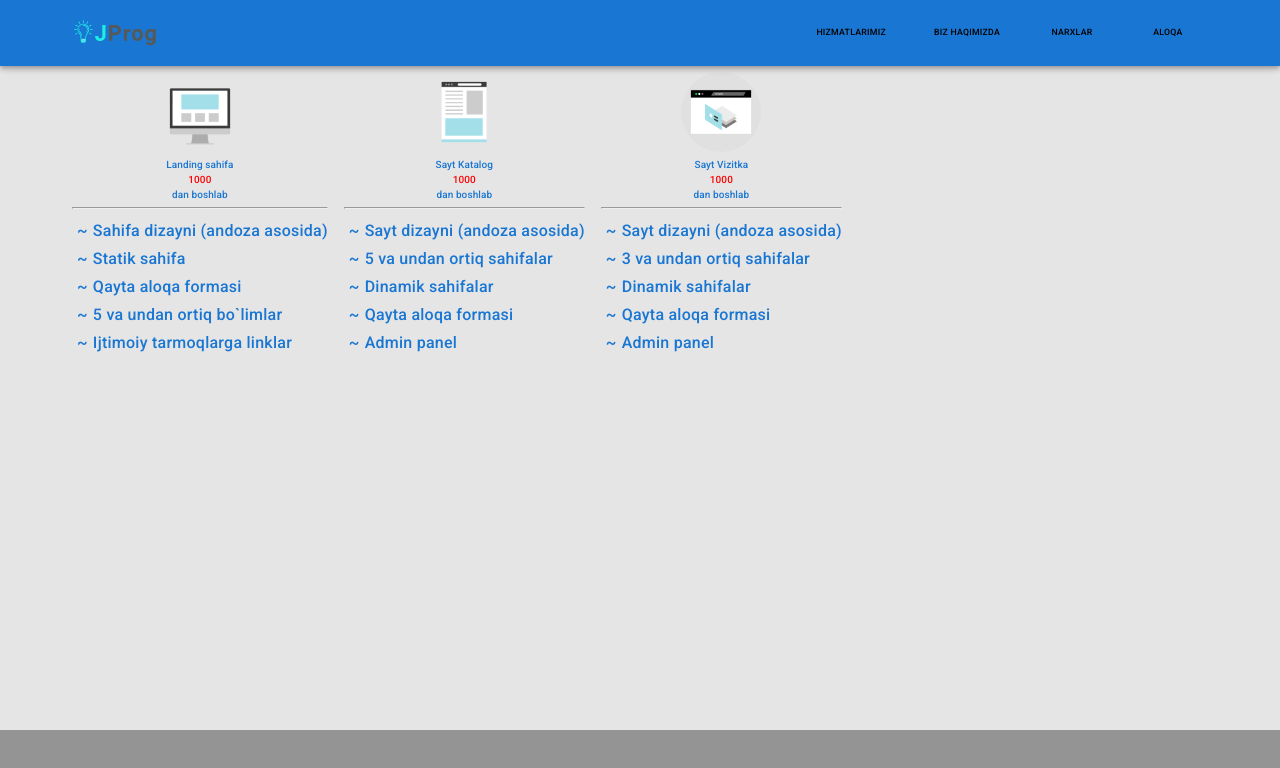
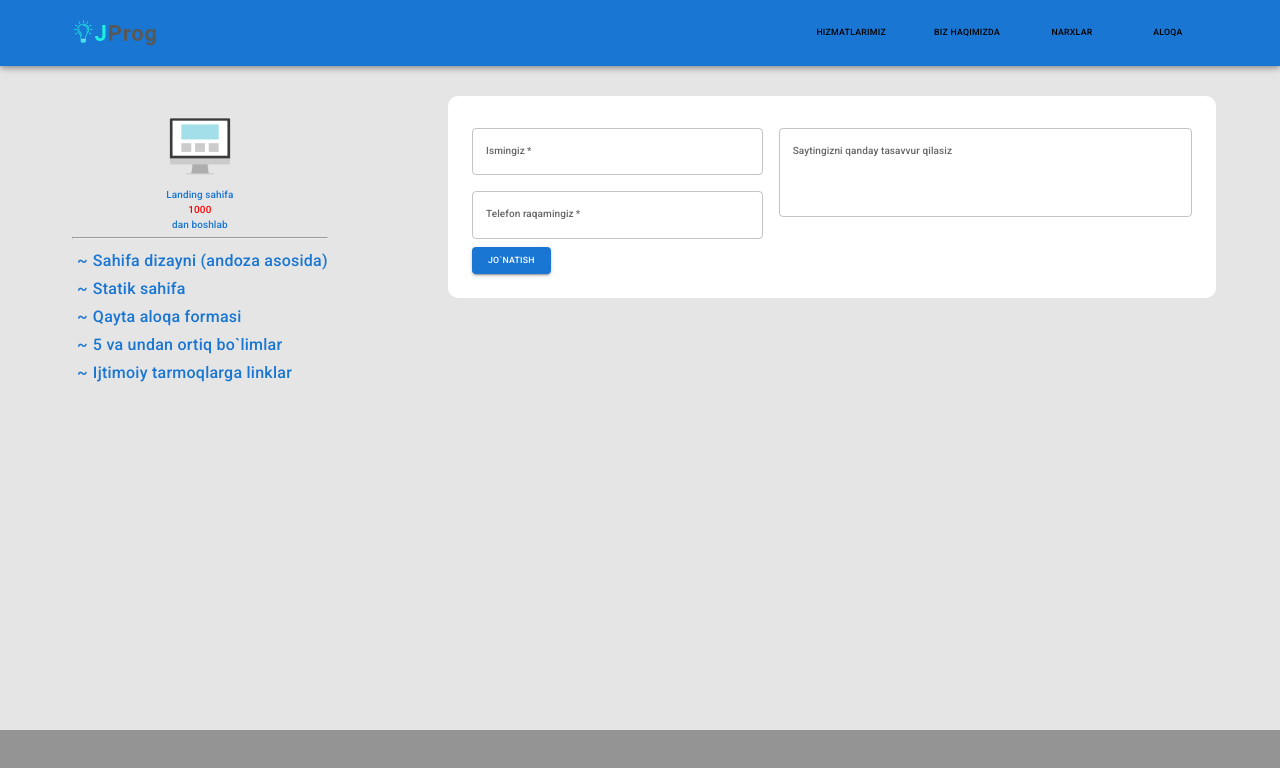
Before and after one commit to JProgDev/jprog_frontend, a Next.js app: page /prices/1 in a window 1280 px wide. Shown: the top 768 px of the page. Built offline with nearby package versions, Linux system fonts and the light colour scheme.

Commit message:
price item page

```diff
--- a/components/common/Avatar/Avatar.jsx
+++ b/components/common/Avatar/Avatar.jsx
@@ -4,6 +4,7 @@ import React from "react";
 import classNames from "./Avatar.module.scss";
 
 export const Avatar = ({ imgUrl, alt }) => {
+  if(!imgUrl) return <></>
   return (
     <Image
       width={80}
--- a/components/common/Price/Price.jsx
+++ b/components/common/Price/Price.jsx
@@ -8,7 +8,7 @@ import classNames from "./Price.module.scss";
 export const Price = ({ imgUrl, id, title, price, features }) => {
   return (
     <Card>
-      <Link href={`/price/${id}`}>
+      <Link href={`/prices/${id}`}>
         <a>
           <div>
             <Avatar imgUrl={imgUrl} alt={title} />
--- a/pages/prices/[id]/index.jsx
+++ b/pages/prices/[id]/index.jsx
@@ -1,9 +1,11 @@
-import { Container } from "@mui/material";
+import { Box, Container, Grid, MenuItem, TextField } from "@mui/material";
 import Head from "next/head";
+
 import { services } from "../../api/service";
 import Price from "../../../components/common/Price";
+import Button from "../../../components/common/Button";
 
-const index = () => {
+const PriceDetails = ({ service }) => {
   return (
     <div>
       <Head>
@@ -14,15 +16,87 @@ const index = () => {
         />
         <link rel="icon" href="/favicon.ico" />
       </Head>
-      <section id="prices">
+      <section id="prices" className="pt-2">
         <Container maxWidth="lg">
-          {services.small.map((service, index) => (
-            <Price key={index} {...service} />
-          ))}
+          <Grid container>
+            <Grid item md={4}>
+              <Price {...service} />
+            </Grid>
+            <Grid item md={8}>
+              <Box
+                component="form"
+                sx={{
+                  backgroundColor: "#ffff",
+                  p: 2,
+                  borderRadius: "1rem",
+                  "& .MuiTextField-root": { my: 1, width: "100%" },
+                  "& .MuiGrid-item": { p: 1 },
+                }}
+                noValidate
+                autoComplete="off"
+              >
+                <Grid container>
+                  <Grid item md={5}>
+                    <TextField required name="name" label="Ismingiz" />
+                    <TextField
+                      required
+                      name="telNumber"
+                      label="Telefon raqamingiz"
+                    />
+                    <Button>Jo`natish</Button>
+                  </Grid>
+                  <Grid item md={7}>
+                    <TextField
+                      id="outlined-multiline-static"
+                      label="Saytingizni qanday tasavvur qilasiz"
+                      multiline
+                      rows={4}
+                    />
+                  </Grid>
+                </Grid>
+              </Box>
+            </Grid>
+          </Grid>
         </Container>
       </section>
     </div>
   );
 };
 
-export default index;
+export async function getStaticPaths() {
+  const smallSitesPaths = services.small.map((service) => ({
+    params: { id: service.id },
+  }));
+  const bigSitesPaths = services.big.map((service) => ({
+    params: { id: service.id },
+  }));
+  const additionalSitesPaths = services.big
+    .filter((service) => !service.outsource)
+    .map((service) => ({
+      params: { id: service.id },
+    }));
+  const paths = [...smallSitesPaths, ...additionalSitesPaths, ...bigSitesPaths];
+
+  return {
+    paths,
+    fallback: false,
+  };
+}
+
+export async function getStaticProps({ params }) {
+  const { id } = params;
+  let service = services.small.find((service) => service.id == id);
+  if (!service) {
+    service = services.big.find((service) => service.id == id);
+  }
+  if (!service) {
+    service = services.additional.find((service) => service.id == id);
+  }
+  return {
+    props: {
+      service,
+    },
+  };
+}
+
+export default PriceDetails;
```
Also changed, not shown: pages/contact/index.jsx (+15 -7 lines), pages/index.js (+9 -1 lines), pages/prices/index.jsx (+14 -7 lines).
